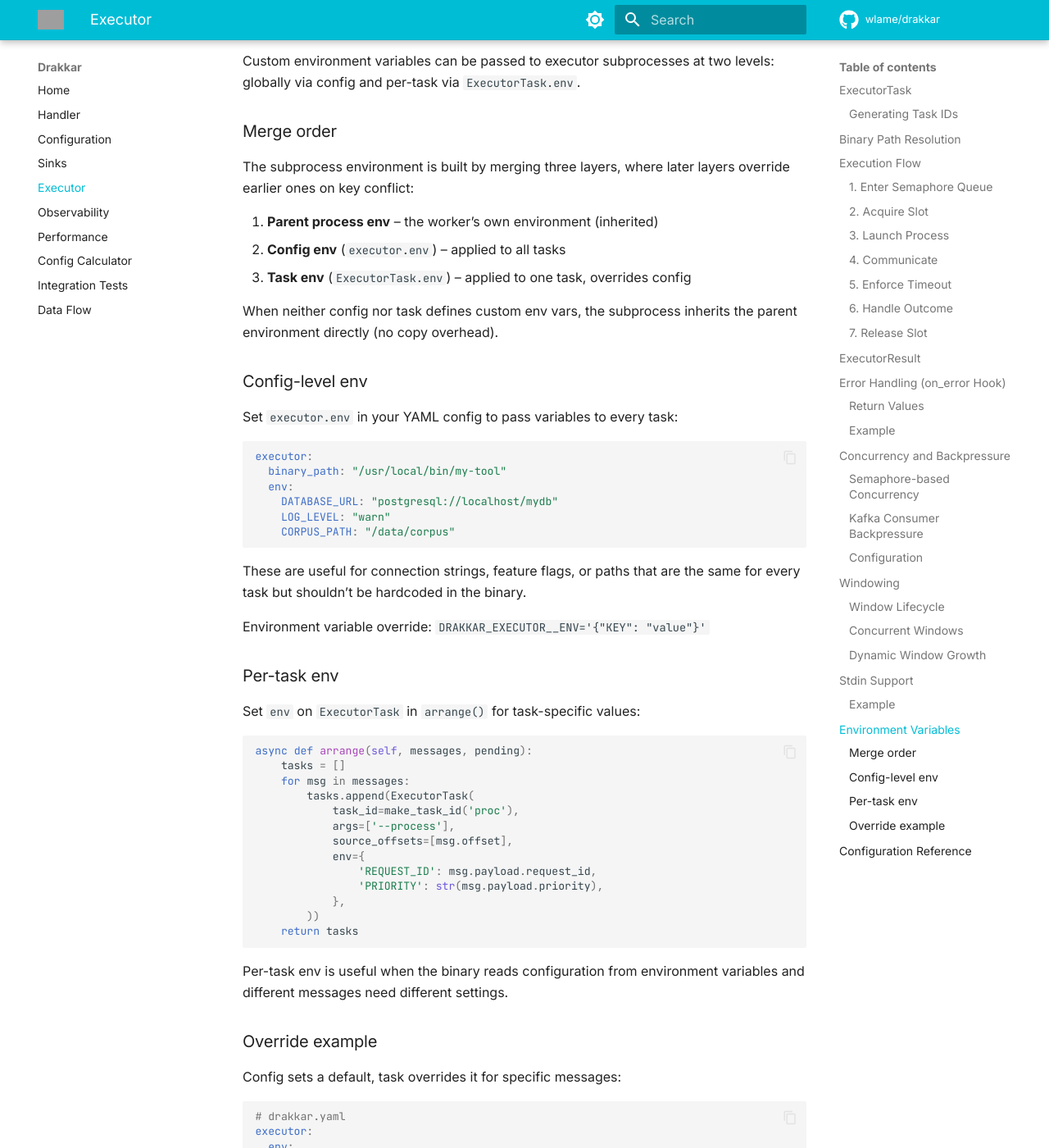
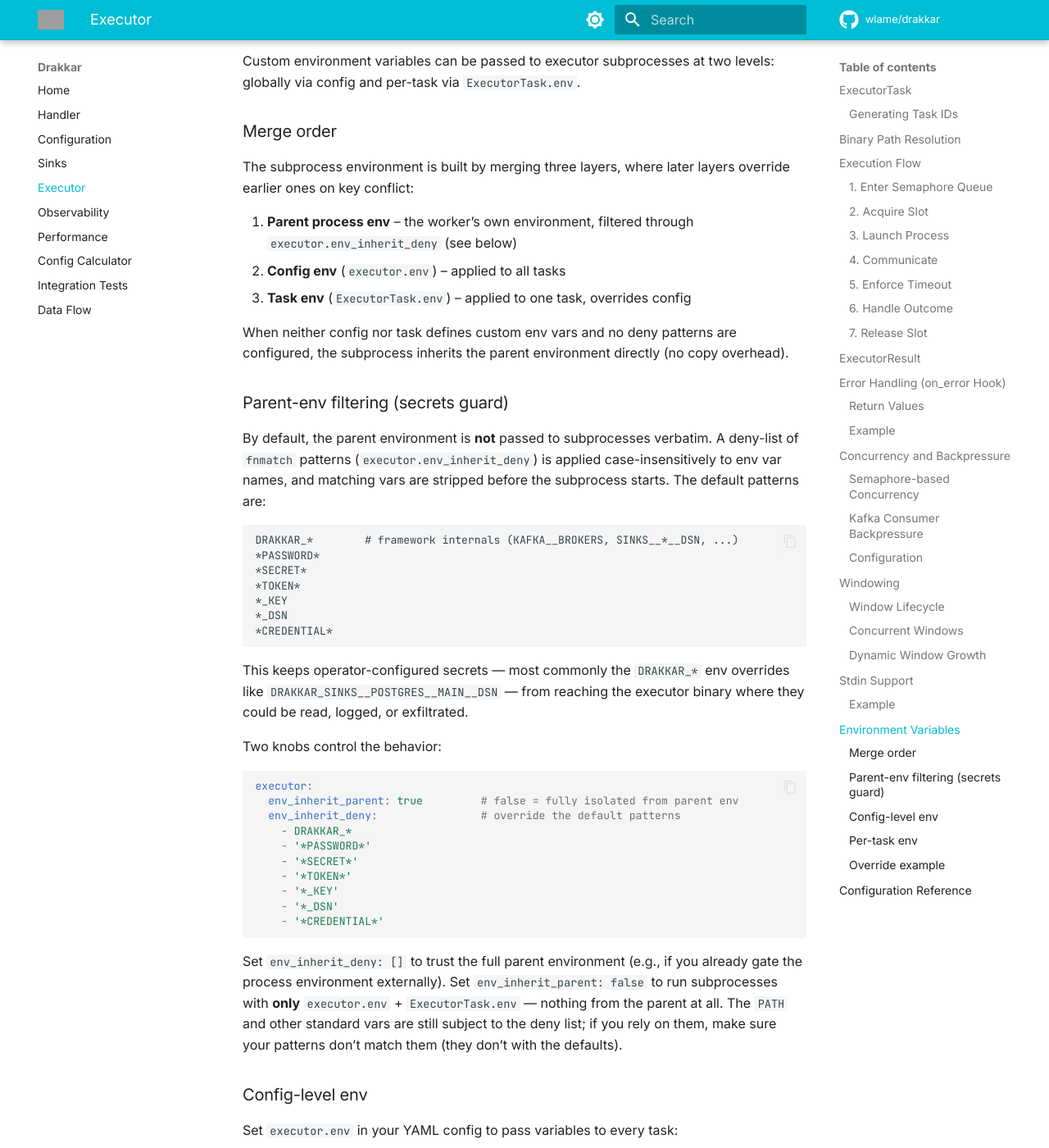
Before and after one commit to wlame/drakkar, an MkDocs documentation site: the page built from docs/executor.md, in a window 1280 px wide and 1400 px high, scrolled down 8520 px. Shown: the whole window at 82% size. Built offline with MkDocs 1.6.1 and Material for MkDocs 9.7.7, drawn with Linux system fonts in a browser that asks for light colours; comment, search, counter and statistics services are not loaded; some of the changed text lies outside the part shown; grey boxes are pictures that could not be loaded.

Commit message:
Align docs with recent behavior changes.

````diff
--- a/docs/executor.md
+++ b/docs/executor.md
@@ -291,12 +291,58 @@ two levels: globally via config and per-task via `ExecutorTask.env`.
 The subprocess environment is built by merging three layers, where
 later layers override earlier ones on key conflict:
 
-1. **Parent process env** -- the worker's own environment (inherited)
+1. **Parent process env** -- the worker's own environment, filtered
+   through `executor.env_inherit_deny` (see below)
 2. **Config env** (`executor.env`) -- applied to all tasks
 3. **Task env** (`ExecutorTask.env`) -- applied to one task, overrides config
 
-When neither config nor task defines custom env vars, the subprocess
-inherits the parent environment directly (no copy overhead).
+When neither config nor task defines custom env vars and no deny patterns
+are configured, the subprocess inherits the parent environment directly
+(no copy overhead).
+
+### Parent-env filtering (secrets guard)
+
+By default, the parent environment is **not** passed to subprocesses
+verbatim. A deny-list of `fnmatch` patterns (`executor.env_inherit_deny`)
+is applied case-insensitively to env var names, and matching vars are
+stripped before the subprocess starts. The default patterns are:
+
+```
+DRAKKAR_*        # framework internals (KAFKA__BROKERS, SINKS__*__DSN, ...)
+*PASSWORD*
+*SECRET*
+*TOKEN*
+*_KEY
+*_DSN
+*CREDENTIAL*
+```
+
+This keeps operator-configured secrets — most commonly the `DRAKKAR_*`
+env overrides like `DRAKKAR_SINKS__POSTGRES__MAIN__DSN` — from reaching
+the executor binary where they could be read, logged, or exfiltrated.
+
+Two knobs control the behavior:
+
+```yaml
+executor:
+  env_inherit_parent: true         # false = fully isolated from parent env
+  env_inherit_deny:                # override the default patterns
+    - DRAKKAR_*
+    - '*PASSWORD*'
+    - '*SECRET*'
+    - '*TOKEN*'
+    - '*_KEY'
+    - '*_DSN'
+    - '*CREDENTIAL*'
+```
+
+Set `env_inherit_deny: []` to trust the full parent environment (e.g.,
+if you already gate the process environment externally). Set
+`env_inherit_parent: false` to run subprocesses with **only**
+`executor.env` + `ExecutorTask.env` — nothing from the parent at all.
+The `PATH` and other standard vars are still subject to the deny list;
+if you rely on them, make sure your patterns don't match them (they
+don't with the defaults).
 
 ### Config-level env
 
@@ -389,7 +435,7 @@ executor:
 | `task_timeout_seconds` | `int` | `120` | 1 | Per-subprocess wall-clock timeout in seconds. |
 | `window_size` | `int` | `100` | 1 | Max messages per `arrange()` window. |
 | `max_retries` | `int` | `3` | 0 | Max retries per failed task. 0 disables retries. |
-| `drain_timeout_seconds` | `int` | `5` | 1 | Max wait for in-flight tasks during graceful shutdown. |
+| `drain_timeout_seconds` | `int` | `30` | 1 | Max wait for in-flight tasks during graceful shutdown. On timeout, offsets of still-in-flight tasks are **not** committed (they replay on restart). |
 | `backpressure_high_multiplier` | `int` | `32` | 1 | Pause threshold = `max_executors` x this. |
 | `backpressure_low_multiplier` | `int` | `4` | 1 | Resume threshold = max(1, `max_executors` x this). |
 
````
Also changed, not shown: other parts of docs/executor.md (+1 -1 lines), docs/calculator.md (+2 -2 lines), docs/configuration.md (+14 -3 lines), docs/data-flow.md (+16 -11 lines), docs/handler.md (+8 -3 lines), docs/observability.md (+18 -0 lines).
